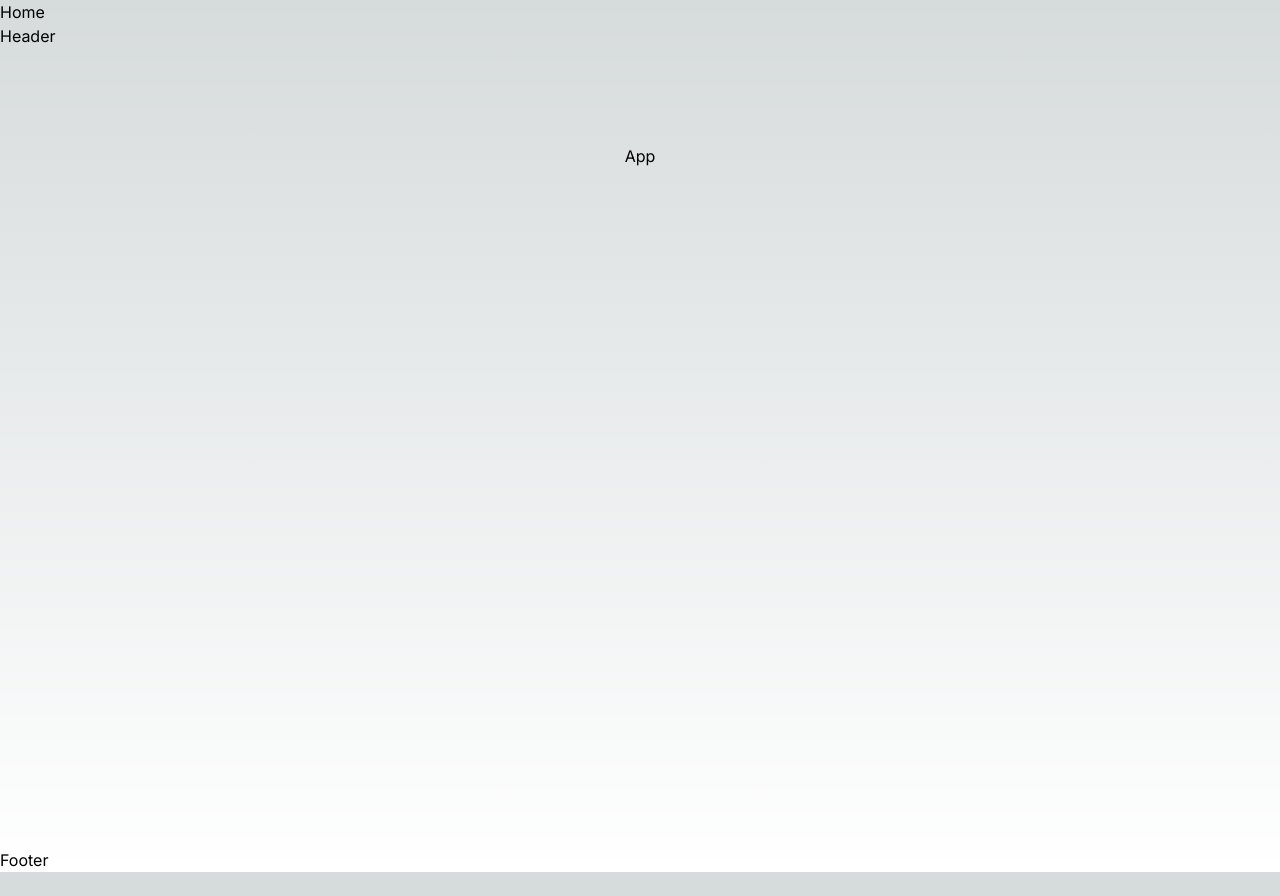
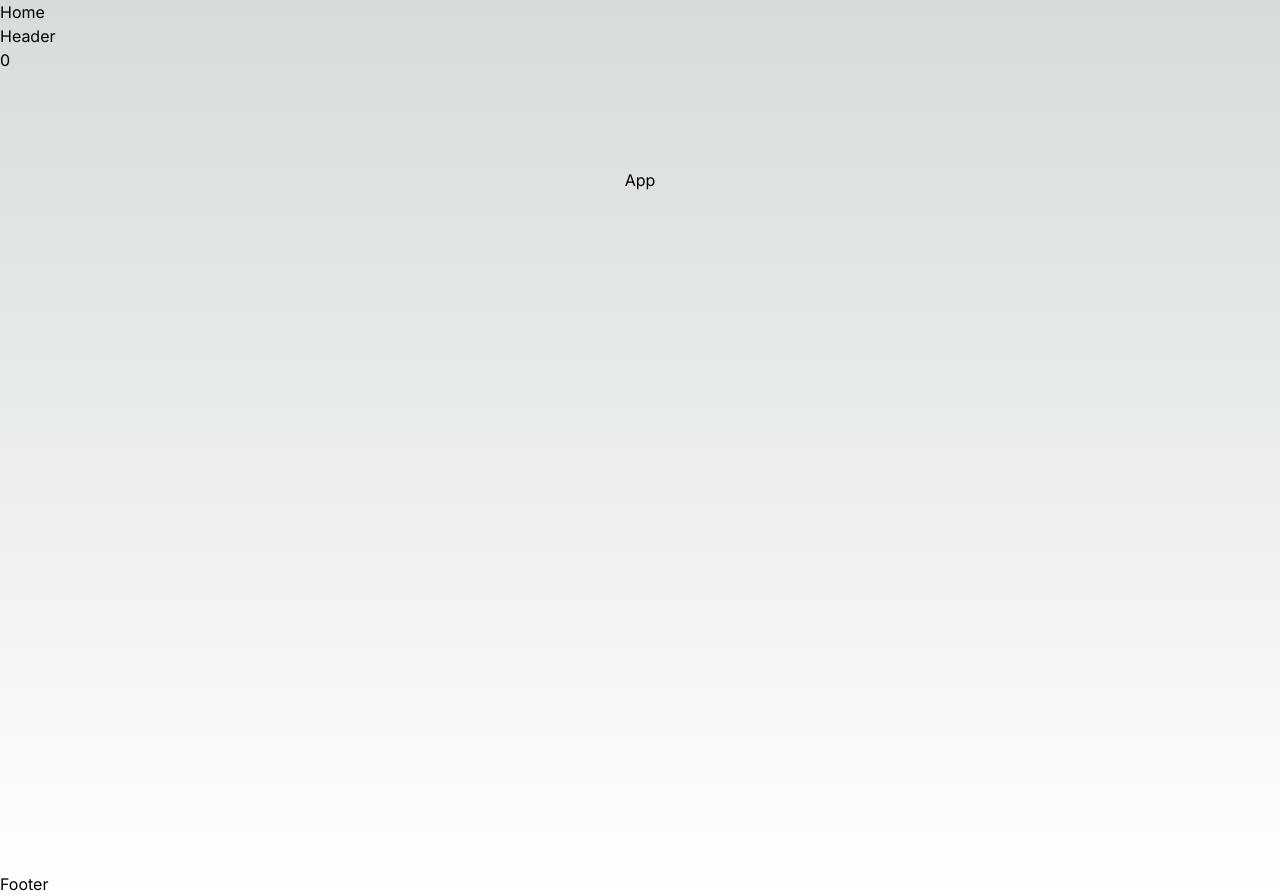
Before and after one commit to motss/secretlab-fe-tech-exercise, a Next.js app: page / in a window 1280 px wide. Before the commit the page ends 872 px from the top, so only its background shows below. Built offline with nearby package versions, Linux system fonts and the light colour scheme.

Commit message:
feat: wip - add zustand
Signed-off-by: Rong Sen Ng (motss) <wes.ngrongsen@gmail.com>

```diff
--- a/package.json
+++ b/package.json
@@ -9,9 +9,11 @@
     "lint": "next lint"
   },
   "dependencies": {
+    "immer": "^10.0.3",
     "next": "^14.0.4",
     "react": "^18.2.0",
-    "react-dom": "^18.2.0"
+    "react-dom": "^18.2.0",
+    "zustand": "^4.4.7"
   },
   "devDependencies": {
     "@types/node": "^20",
--- a/src/app/components/Header.tsx
+++ b/src/app/components/Header.tsx
@@ -1,11 +1,13 @@
 import Link from 'next/link';
+
+import { HeaderCartCount } from './HeaderCartCount/HeaderCartCount';
 
 export function Header() {
   return (
     <header>
       <Link href="/products">Home</Link>
       <p>Header</p>
-      {/* <Link href="/cart" /> */}
+      <HeaderCartCount />
     </header>
   );
 }
--- /dev/null
+++ b/src/app/components/HeaderCartCount/HeaderCartCount.tsx
@@ -0,0 +1,12 @@
+'use client';
+
+import { useStoreActions } from '@/app/hooks/useStoreActions/useStoreActions';
+import Link from 'next/link';
+
+export function HeaderCartCount() {
+  const { getTotalProductCount } = useStoreActions();
+
+  return (
+    <Link href="/cart">{getTotalProductCount()}</Link>
+  );
+}
--- /dev/null
+++ b/src/app/helpers/store/constants.ts
@@ -0,0 +1,10 @@
+import type { AppStoreState } from '@/app/types/store';
+
+export const initialStoreState: AppStoreState = {
+  cart: {
+    discountTotal: 0,
+    products: {},
+    subtotal: 0,
+    total: 0,
+  },
+};
--- /dev/null
+++ b/src/app/helpers/store/createCartActions.ts
@@ -0,0 +1,66 @@
+import type { StateCreator } from 'zustand';
+
+import type { Product } from '@/app/types/api-product';
+import type { AppStoreState, StoreCartActions } from '@/app/types/store';
+
+function toUid({ brand, category, id }: Product) {
+  return [
+    category,
+    brand,
+    id,
+  ].join(':');
+}
+
+export const createCartActions: StateCreator<AppStoreState, [], [], StoreCartActions> = (set, get) => {
+  return {
+    decrementProductCount(product) {
+      set((state) => {
+        const uid = toUid(product);
+        const found = state.cart.products[uid];
+
+        if (found) {
+          if (1 === found.count) {
+            delete state.cart.products[uid];
+          } else {
+            state.cart.products[uid].count += 1;
+          }
+        }
+
+        return state;
+      });
+    },
+    getTotalProductCount() {
+      return Object.keys(get().cart.products).length;
+    },
+    incrementProductCount(product) {
+      debugger;
+      set((state) => {
+        const uid = toUid(product);
+        const found = state.cart.products[uid];
+
+        if (found) {
+          found.count += 1;
+        } else {
+          state.cart.products[uid] = {
+            // todo: create action to retrieve values
+            count: 1,
+            discountSubtotal: 0,
+            discountTotal: 0,
+            product,
+            soldOut: false,
+            subtotal: 0,
+            total: 0,
+          };
+        }
+
+        return state;
+      });
+    },
+    removeProduct(product) {
+      set((state) => {
+        delete state.cart.products[toUid(product)];
+        return state;
+      });
+    },
+  };
+};
--- /dev/null
+++ b/src/app/helpers/store/store.ts
@@ -0,0 +1,29 @@
+import { createStore } from 'zustand';
+import { persist } from 'zustand/middleware';
+import { immer } from 'zustand/middleware/immer';
+
+import type { AppStoreStateAndActions } from '@/app/types/store';
+import { initialStoreState } from './constants';
+import { createCartActions } from './createCartActions';
+
+export const store = createStore<AppStoreStateAndActions>()(
+  persist(
+    immer(
+      (...args) => {
+        return {
+          ...initialStoreState,
+          actions: {
+            ...createCartActions(...args),
+          },
+        };
+      },
+    ),
+    {
+      name: 'app:store',
+      partialize({ actions, ...rest }) {
+        return rest;
+      },
+      version: 0,
+    }
+  )
+);
--- /dev/null
+++ b/src/app/hooks/useStoreActions/useStoreActions.ts
@@ -0,0 +1,9 @@
+import { useStore } from 'zustand';
+
+import { store } from '@/app/helpers/store/store';
+
+export function useStoreActions() {
+  const storeActions = useStore(store, state => state.actions);
+
+  return storeActions;
+}
--- /dev/null
+++ b/src/app/types/store.ts
@@ -0,0 +1,37 @@
+import { Product } from './api-product';
+
+export interface AppStoreActions {
+  actions: StoreActions;
+}
+
+export interface AppStoreState {
+  cart: StoreCart;
+}
+
+export interface AppStoreStateAndActions extends AppStoreState, AppStoreActions {}
+
+interface StoreActions extends StoreCartActions {}
+
+interface StoreCart {
+  discountTotal: number;
+  products: Record<string, StoreCartProduct>;
+  subtotal: number;
+  total: number;
+}
+
+export interface StoreCartActions {
+  decrementProductCount(product: Product): void;
+  getTotalProductCount(): number;
+  incrementProductCount(product: Product): void;
+  removeProduct(product: Product): void;
+}
+
+interface StoreCartProduct {
+  discountSubtotal: number;
+  discountTotal: number;
+  product: Product;
+  count: number;
+  soldOut: boolean;
+  subtotal: number;
+  total: number;
+}
--- a/src/app/types/types.ts
+++ b/src/app/types/types.ts
@@ -1,12 +1,5 @@
 import type { InferGetServerSidePropsType } from 'next/types';
-
-export type ApiResponse<Data extends object | undefined = undefined, Err extends Error | undefined = undefined> = {
-  data: Data;
-  error: undefined;
-} | {
-  data: undefined;
-  error: Err;
-};
+import type { FallbackNever } from './utility';
 
 interface AppPageProps<
   Params extends object = object,
@@ -22,4 +15,10 @@ export type AppPageServerProps<
   Fn extends (args: any) => Promise<{ props: object; }> = (args: any) => Promise<{ props: object; }>
 > = FallbackNever<InferGetServerSidePropsType<Fn>> & AppPageProps<Params, SearchParams>;
 
-type FallbackNever<T extends object | never> = T extends never ? object : T;
+export type ApiResponse<Data extends object | undefined = undefined, Err extends Error | undefined = undefined> = {
+  data: Data;
+  error: undefined;
+} | {
+  data: undefined;
+  error: Err;
+};
--- /dev/null
+++ b/src/app/types/utility.ts
@@ -0,0 +1,5 @@
+export type DeepReadonly<T> = T extends object ? {
+  [K in keyof T]: Readonly<T[K]>;
+} : Readonly<T>;
+
+export type FallbackNever<T extends object | never> = T extends never ? object : T;
```
Also changed, not shown: 1 other file (tests, documents, lock files or other folders).
